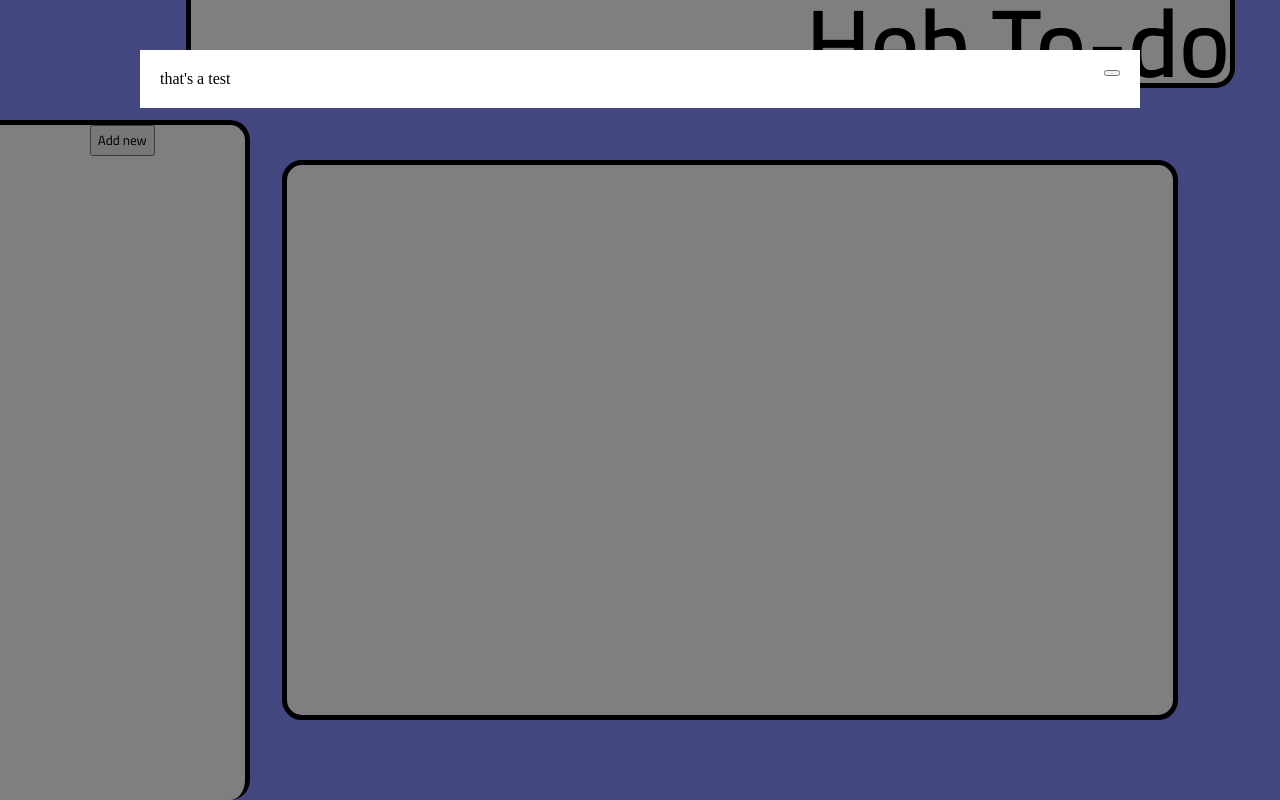
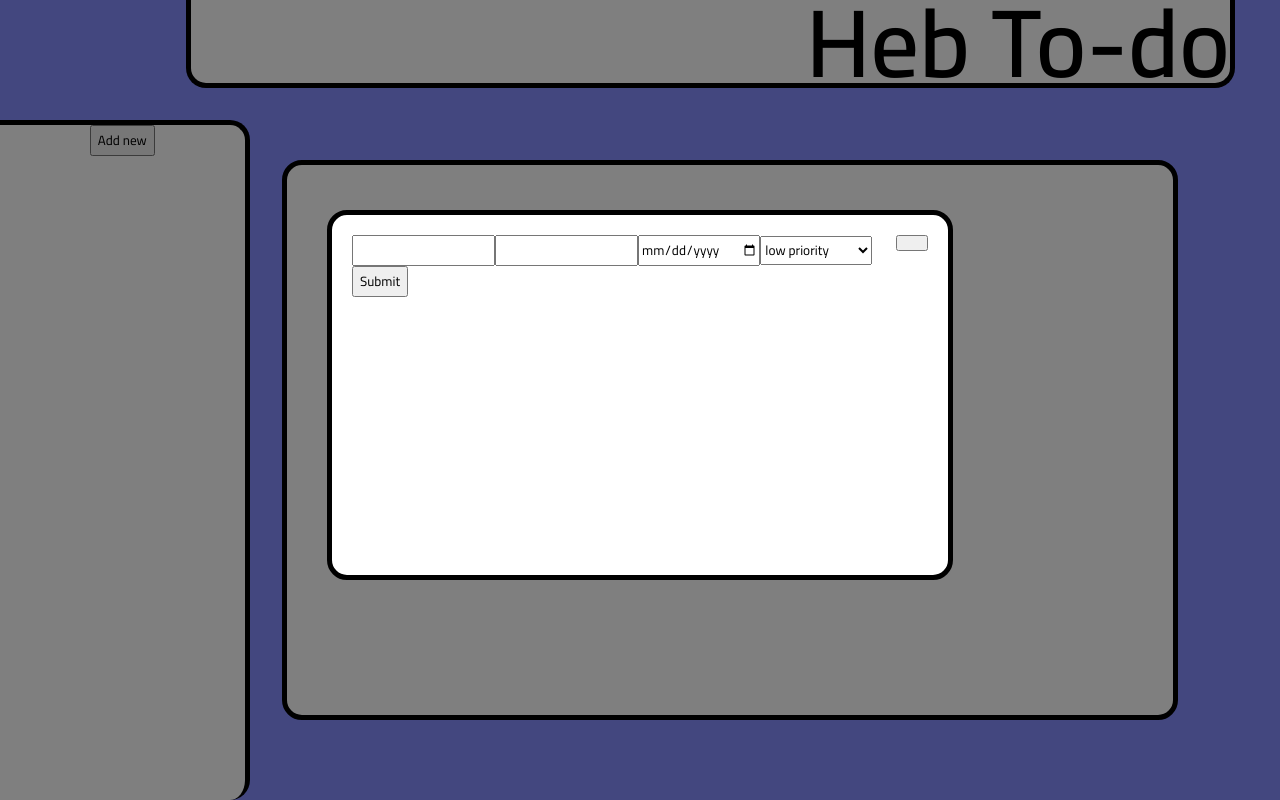
Before and after one commit to hebiscus/To-do-list, a website with bundled scripts: page dist/index.html in a window 1280 px wide. Both pictures are taken after a click on the button "Add new". Built offline with nearby package versions, Linux system fonts and the light colour scheme.

Commit message:
form to add a task and modal styling

```diff
--- a/src/addTask.js
+++ b/src/addTask.js
@@ -62,9 +62,48 @@ export const AddTask = {
 
         modalContent.appendChild(closeModalButton);
 
-        const modalText =  document.createElement("p");
-        modalText.innerText = "that's a test";
-        modalContent.appendChild(modalText);
+        const modalForm = document.createElement("form");
+        modalForm.classList.add("modalform");
+        modalContent.appendChild(modalForm);
+
+        const formName = document.createElement("input");
+        formName.setAttribute("type", "text");
+        formName.classList.add("form-name");
+        modalForm.appendChild(formName);
+
+        const formDescription = document.createElement("input");
+        formDescription.setAttribute("type", "text");
+        formDescription.classList.add("form-description");
+        modalForm.appendChild(formDescription);
+
+        const formDate = document.createElement("input");
+        formDate.setAttribute("type", "date");
+        formDate.classList.add("form-date");
+        modalForm.appendChild(formDate);
+
+        const formPriority = document.createElement("select");
+        formPriority.classList.add("form-priority");
+        modalForm.appendChild(formPriority);
+
+        const lowPriority = document.createElement("option");
+        lowPriority.setAttribute("value", "low priority");
+        lowPriority.innerText = "low priority";
+        formPriority.appendChild(lowPriority);
+
+        const mediumPriority = document.createElement("option");
+        mediumPriority.setAttribute("value", "medium priority");
+        mediumPriority.innerText = "medium priority";
+        formPriority.appendChild(mediumPriority);
+
+        const highPriority = document.createElement("option");
+        highPriority.setAttribute("value", "high priority");
+        highPriority.innerText = "high priority";
+        formPriority.appendChild(highPriority);
+
+        const formSubmit = document.createElement("input");
+        formSubmit.setAttribute("type", "submit");
+        formSubmit.classList.add("form-submit");
+        modalForm.appendChild(formSubmit);
 
         modalContainer.style.display = "block";
     }
--- a/src/style.css
+++ b/src/style.css
@@ -82,24 +82,26 @@ time, mark, audio, video {
     position: fixed;
     padding-top: 50px;
     left: 0;
-    top: 0;
     width: 100%;
     height: 100%;
-    background-color: rgb(0, 0, 0);
     background-color: rgba(0, 0, 0, 0.5);
   }
   .modal-content {
     position: relative;
     background-color: white;
+    top: 20%;
     padding: 20px;
     margin: auto;
-    width: 75%;
-    -webkit-animation-name: animatetop;
-    -webkit-animation-duration: 0.4s;
+    height: 40%;
+    width: 45%;
+    border-radius: 20px;
+    border: 5px solid;
     animation-name: animatetop;
     animation-duration: 0.4s
   }
   .close-btn {
+    height: 1rem;
+    width: 2rem;
     float: right;
     color: lightgray;
     font-size: 24px;
```
Also changed, not shown: dist/main.js.
